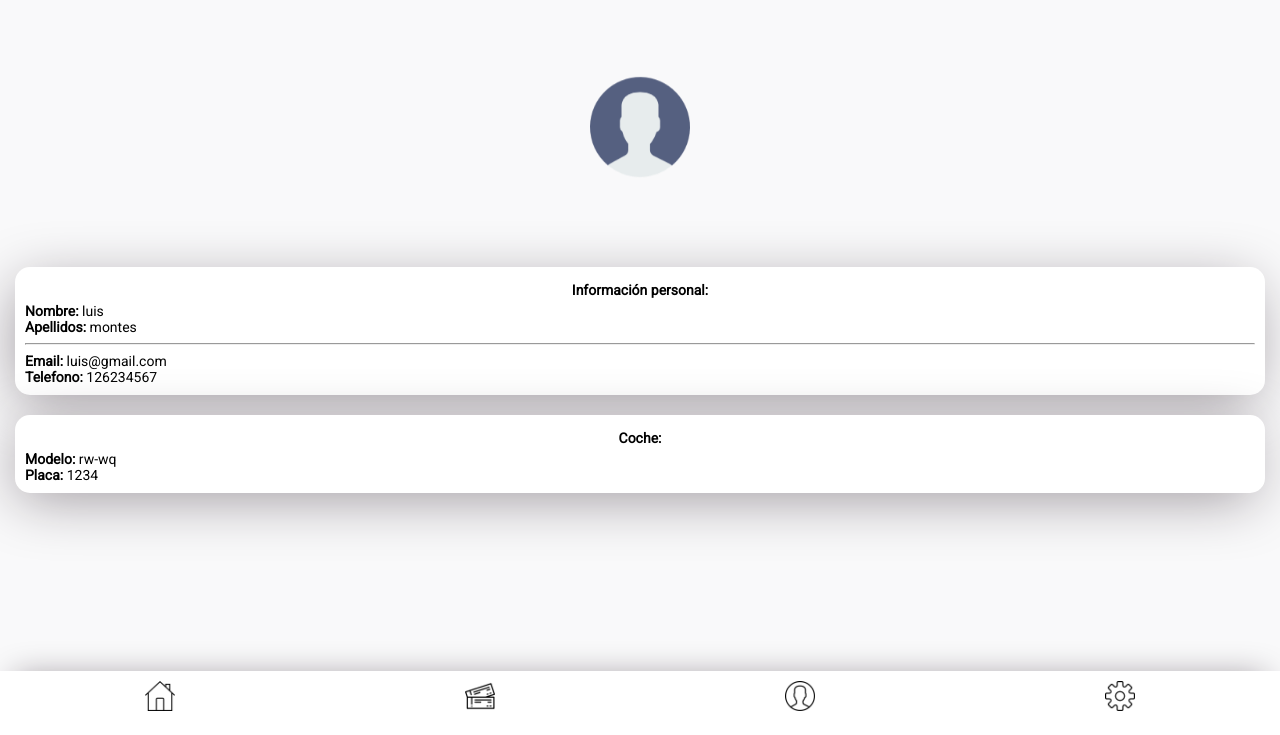
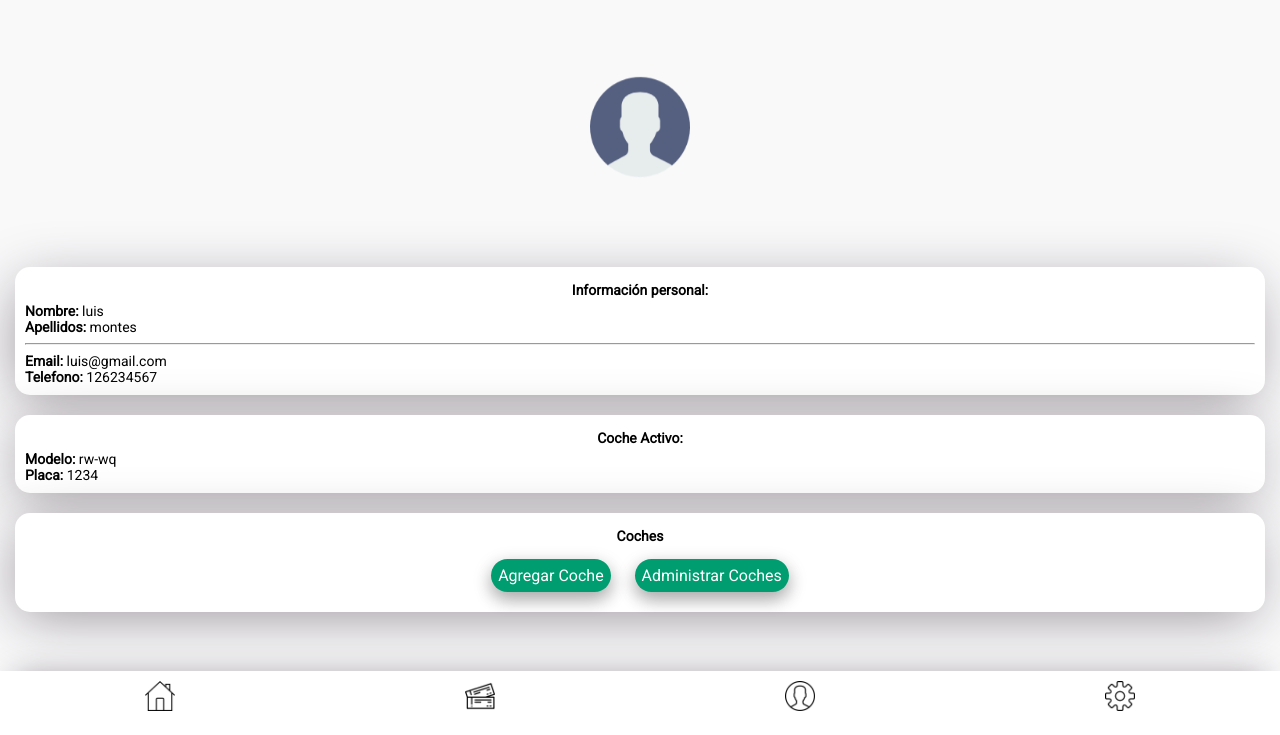
Before and after one commit to greghernandez/parking, a PHP site: page /mi-cuenta.php in a window 1280 px wide. Shown: the part 65-800 px from the top of the page. Run offline with PHP 8.4, Linux system fonts and the light colour scheme; a user stored in the database is signed in; data comes from the database, SQL or seed files in the repository; some libraries are stand-ins or nearby versions.

Commit message:
agregar coches

```diff
--- a/cerrar.php
+++ b/cerrar.php
@@ -1,4 +1,6 @@
 <?php
 session_start();
 session_destroy();
+
+require 'inicio.php';
 ?>
--- a/configuracion.php
+++ b/configuracion.php
@@ -34,7 +34,8 @@ include ('conexion.php');
 </div>
     <div id="contenedor">
     	<div class="card animated bounceInDown">
-    		<a href="cerrar.php">Cerrar Sesión temp</a>
+    		<a class="bold" href="cerrar.php">Cerrar Sesión temp</a>
+            <!--<img src="assets/icons/logout.png" alt="">-->
     	</div>
     	<div class="card animated bounceInDown">
             <p class="card-title">Información personal:</p>
--- a/css/main.css
+++ b/css/main.css
@@ -283,7 +283,7 @@ botones
   text-decoration:none;
   color: #FFFFFF;
   outline: none;
-  font-size: 1.3em;
+  font-size: 1em;
   box-shadow: 0 8px 16px 0 rgba(0,0,0,0.2), 0 6px 20px 0 rgba(0,0,0,0.19);
 }
 
--- a/mi-cuenta.php
+++ b/mi-cuenta.php
@@ -41,9 +41,14 @@ require 'header.php';
             <p><span class="bold">Telefono:  </span><?php echo $telefono ?></p>
     	</div>
         <div class="card animated bounceInDown">
-            <p class="card-title">Coche:</p>
+            <p class="card-title">Coche Activo:</p>
             <p><span class="bold">Modelo:  </span><?php echo $modelo ?></p>
             <p><span class="bold">Placa:  </span><?php echo $placa ?></p>
+        </div>
+        <div class="card animated bounceInDown center">
+            <p class="card-title">Coches</p>
+            <a href="" class="btn bg-verde">Agregar Coche</a>
+            <a href="" class="btn bg-verde">Administrar Coches</a>
         </div>
 
     </div>
--- a/registro.php
+++ b/registro.php
@@ -45,7 +45,7 @@
 
     					echo $qry;
     					$result = $con->query($qry);
-    					header("Location: index.php");
+    					header("Location: coches.php?opcion=agregar");
 
 					}
 
```
Also changed, not shown: coches.php (added, +42 -0 lines).
